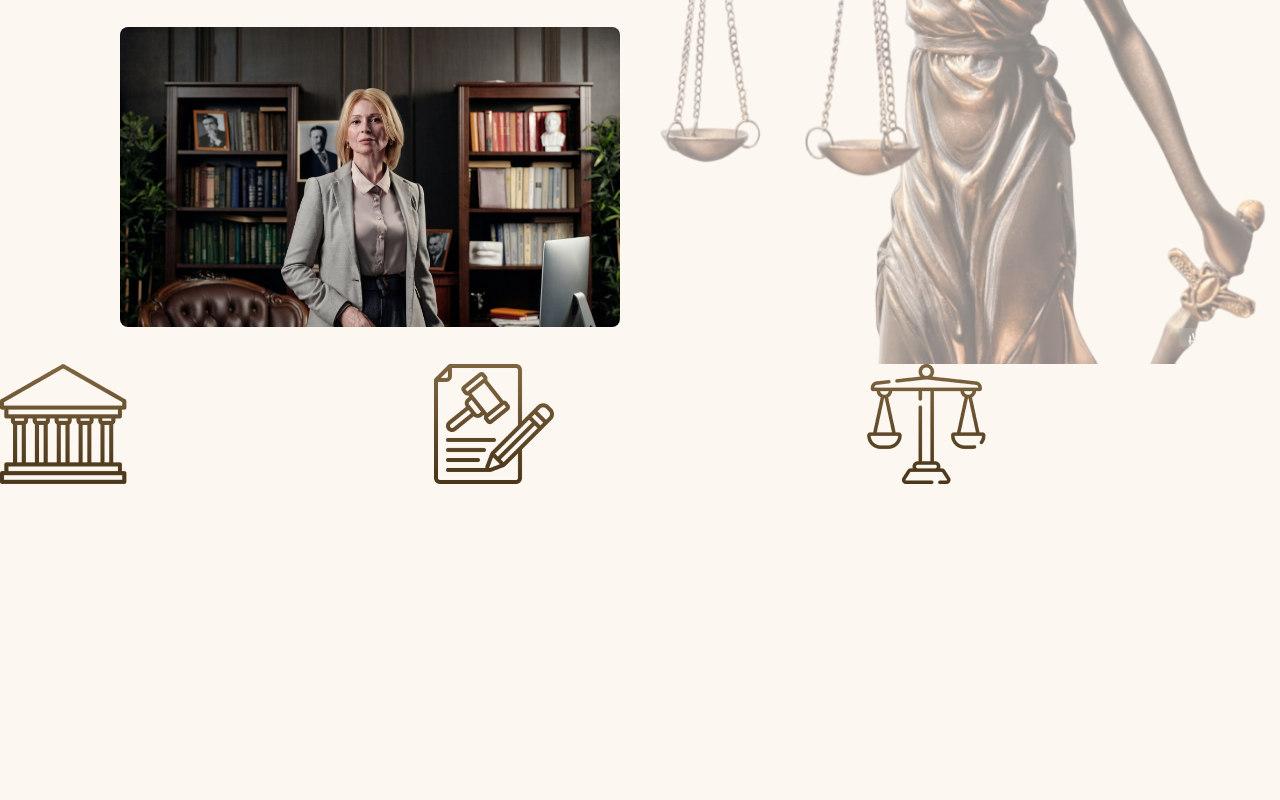
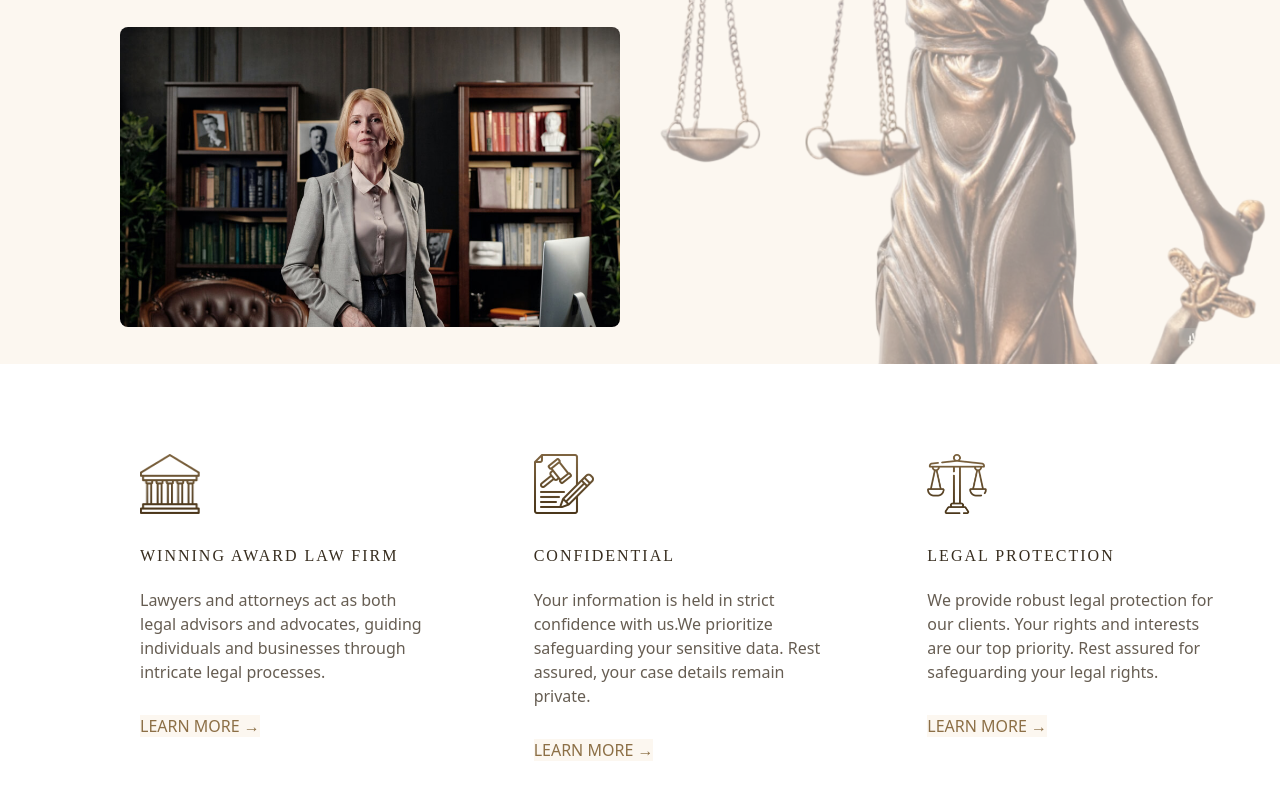
Before and after one commit to rahulgagrai25/law-firm, a Next.js app: page / in a window 1280 px wide. Shown: the part 580-1380 px from the top of the page. Before the commit the page ends 1064 px from the top, so only its background shows below. Built offline with nearby package versions, Linux system fonts and the light colour scheme.

Commit message:
Added Commit Section

```diff
--- a/src/app/components/Commitment.tsx
+++ b/src/app/components/Commitment.tsx
@@ -3,13 +3,23 @@ import React from "react";
 function Commitment() {
   return (
     <div className="commitment">
-      <div className="div1">
-        <img src="/commit/1.png" alt="" /> </div>
-      <div className="div2">
+      <div className="commit-info div1">
+        <img src="/commit/1.png" alt="" />
+        <h1>WINNING AWARD LAW FIRM</h1>
+        <p>Lawyers and attorneys act as both legal advisors and advocates, guiding individuals and businesses through intricate legal processes.</p>
+        <a href="">LEARN MORE →</a>
+        </div>
+      <div className="commit-info div2">
         <img src="/commit/2.png" alt="" />
+        <h1>CONFIDENTIAL</h1>
+        <p>Your information is held in strict confidence with us.We prioritize safeguarding your sensitive data. Rest assured, your case details remain private.</p>
+        <a href="">LEARN MORE →</a>
       </div>
-      <div className="div3">
+      <div className="commit-info div3">
         <img src="/commit/3.png" alt="" />
+        <h1>LEGAL PROTECTION</h1>
+        <p>We provide robust legal protection for our clients. Your rights and interests are our top priority. Rest assured for safeguarding your legal rights.</p>
+        <a href="">LEARN MORE →</a>
       </div>
     </div>
   );
--- a/src/app/globals.css
+++ b/src/app/globals.css
@@ -139,12 +139,49 @@
 
 .commitment {
   display: grid;
+  height: auto;
 grid-template-columns: repeat(3, 1fr);
 grid-template-rows: 1fr;
 grid-column-gap: 21px;
 grid-row-gap: 0px;
+background-color: #fff;
+padding: 0px 60px;
+padding-bottom: 60px;
 }
 
 .div1 { grid-area: 1 / 1 / 2 / 2; }
 .div2 { grid-area: 1 / 2 / 2 / 3; }
 .div3 { grid-area: 1 / 3 / 2 / 4; }
+
+.commit-info{
+  background-color: #fff;
+  margin-top: 60px;
+  margin-left: 80px;
+}
+
+.commit-info img{
+  background-color: #fff;
+  margin-top: 30px;
+  height: 60px;
+  width: 60px;
+}
+
+.commit-info h1{
+  margin-top: 30px;
+  letter-spacing: 2px;
+  font-size: 16px;
+  background-color: #fff;
+  font-family: "Lora", serif;
+  color: #372d1f;
+}
+
+.commit-info p{
+  background-color: #fff;
+  margin-top: 20px;
+  margin-bottom: 30px;
+  color: #665d52;
+}
+
+.commit-info a{
+  color: #8c6f46;
+}
```
